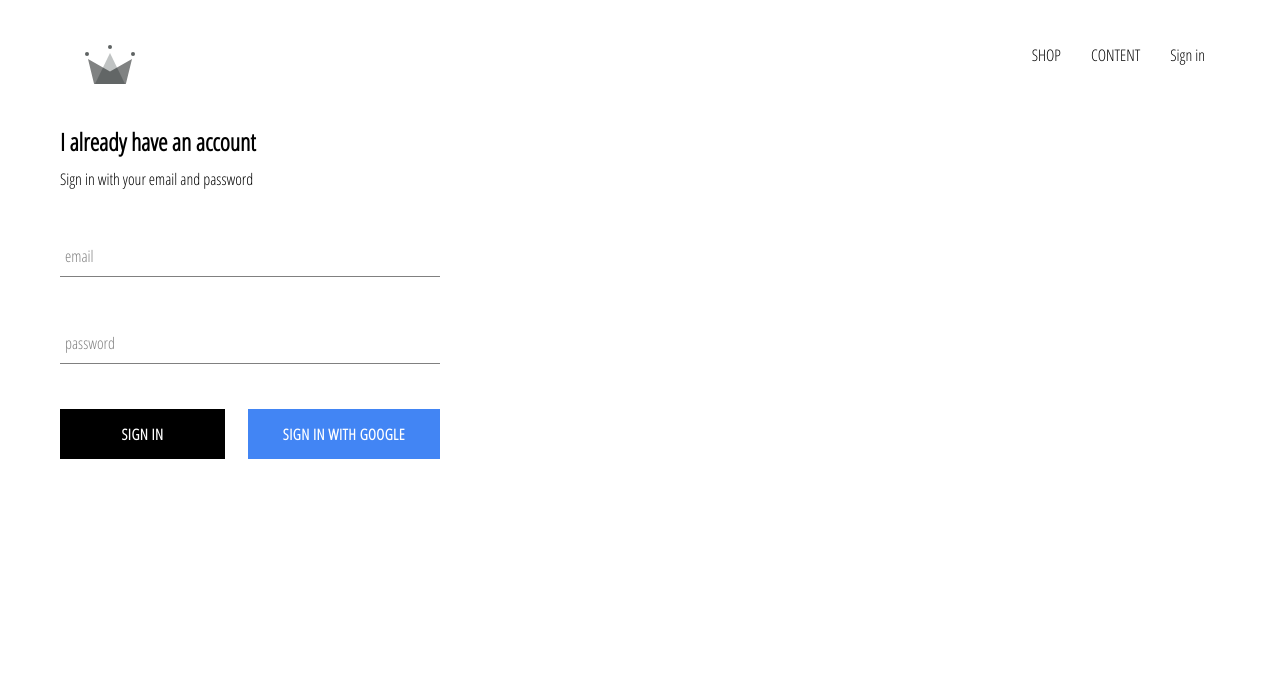
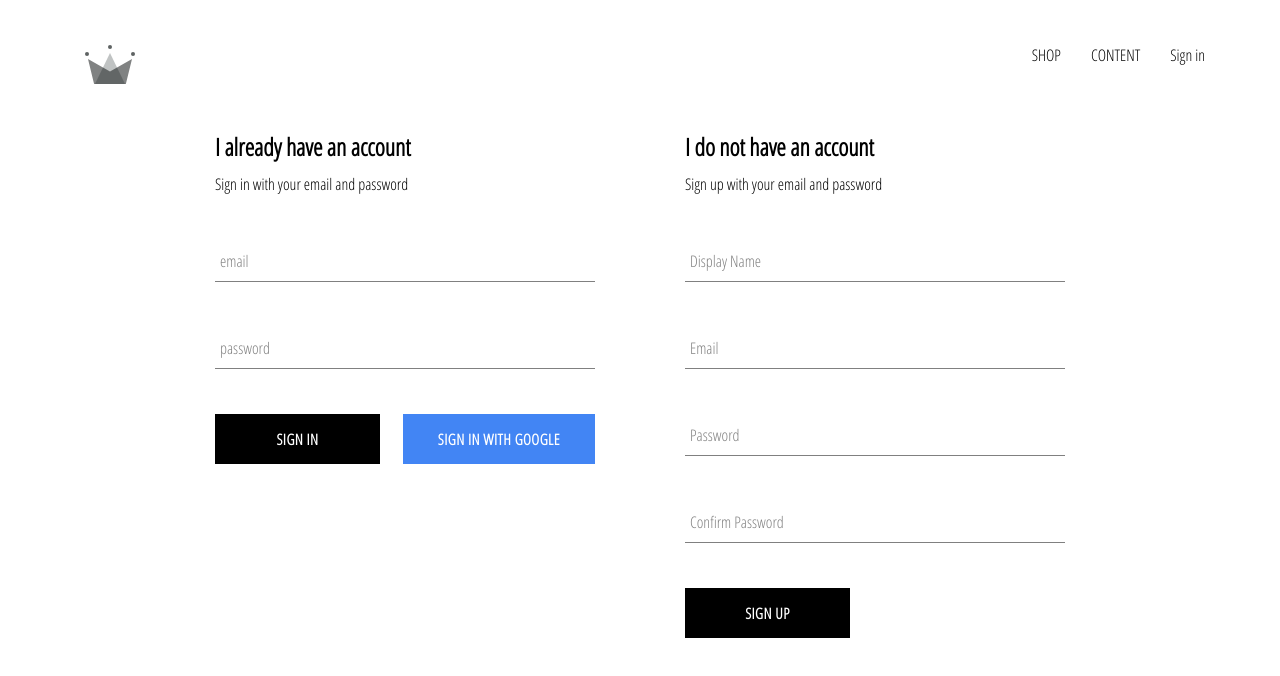
Before and after one commit to chiemezie/crwn-clothing1, a React (Create React App) app: page /signin in a window 1280 px wide. Shown: the top 676 px of the page. Built offline with nearby package versions, Linux system fonts and the light colour scheme; no server answers.

Commit message:
sign up component added

```diff
--- a/src/App.js
+++ b/src/App.js
@@ -21,6 +21,7 @@
                       id: snapShot.id,
                       ...snapShot.data()
                   })
+                  console.log(currentUser);
               }) ;
 
           }
--- /dev/null
+++ b/src/components/sign-up/sign-up.component.jsx
@@ -0,0 +1,63 @@
+import {useState} from 'react';
+import {StyledSignUp, Title, SignUpForm} from './sign-up.styles';
+import FormInput from '../form-input/form-input.component';
+import CustomButton from '../custom-botton/custom-button.component';
+import {auth, createUserProfileDocument} from '../../firebase/firebase.utils';
+
+const SignUp = props => {
+    const [state, setState] = useState({
+        displayName: '',
+        email: '',
+        password: '',
+        confirmPassword: ''
+    }) ;
+
+    const handleSubmit = async event => {
+        // prevent the default arrangement when  a form is submitted
+        event.preventDefault();
+        // be sure that the password and confirm password don't match
+        if(state.password !== state.confirmPassword){
+            alert("Passwords don't match");
+            return;
+        }
+
+        try{
+            const {user} = await auth.createUserWithEmailAndPassword(state.email, state.password);
+            // make sure we wait till the user profile document is created
+            await createUserProfileDocument(user, {displayName: state.displayName});
+            // set the state to empty again
+            setState({
+                displayName: '',
+                email: '',
+                password: '',
+                confirmPassword: ''
+            });
+        }
+
+        catch (error){
+            console.error(error);
+        }
+
+
+    }
+
+    const handleChange = event => {
+        const {name, value} = event.target;
+        setState(prevState => ({ ...prevState, [name]: value }));
+    }
+    return(
+        <StyledSignUp>
+            <Title>I do not have an account</Title>
+            <span> Sign up with your email and password</span>
+            <SignUpForm onSubmit={handleSubmit}>
+                <FormInput type='text' name='displayName' value={state.displayName}onChange = {handleChange} label='Display Name' required/>
+                <FormInput type='email' name='email' value={state.email}onChange = {handleChange} label='Email' required/>
+                <FormInput type='password' name='password' value={state.password}onChange = {handleChange} label='Password' required/>
+                <FormInput type='password' name='confirmPassword' value={state.confirmPassword}onChange = {handleChange} label='Confirm Password' required/>
+                <CustomButton type='submit'>SIGN UP</CustomButton>
+            </SignUpForm>
+        </StyledSignUp>
+    );
+}
+
+export default SignUp;
--- /dev/null
+++ b/src/components/sign-up/sign-up.styles.js
@@ -0,0 +1,13 @@
+import styled from 'styled-components';
+
+export const StyledSignUp = styled.div`
+    display: flex;
+    flex-direction: column;
+    width: 380px;
+`;
+
+export const Title = styled.h2`
+    margin: 10px 0;
+`;
+
+export const SignUpForm = styled.form``;
--- a/src/firebase/firebase.utils.js
+++ b/src/firebase/firebase.utils.js
@@ -18,6 +18,7 @@
 
       // get the reference to the object with the id supplied
       const userRef = firestore.doc(`users/${userAuth.uid}`);
+      console.log(await firestore.collection('users').get());
 
       // get a snapshot using the crud methods from the reference that we got
       const snapShot = await userRef.get();
--- a/src/pages/sign-in-and-sign-up/sign-in-and-sign-up.component.jsx
+++ b/src/pages/sign-in-and-sign-up/sign-in-and-sign-up.component.jsx
@@ -1,9 +1,10 @@
 import {SignInAndSignUp} from './sign-in-and-sign-up.styles';
 import SignIn from '../../components/sing-in/sign-in.component';
-
+import SignUp from '../../components/sign-up/sign-up.component';
 const SignInAndSignUpPage = () => (
     <SignInAndSignUp>
         <SignIn/>
+        <SignUp/>
     </SignInAndSignUp>
 );
 
--- a/src/pages/sign-in-and-sign-up/sign-in-and-sign-up.styles.js
+++ b/src/pages/sign-in-and-sign-up/sign-in-and-sign-up.styles.js
@@ -1,3 +1,8 @@
 import styled from 'styled-components';
 
-export const SignInAndSignUp = styled.div``;
+export const SignInAndSignUp = styled.div`
+    width: 850px;
+    display: flex;
+    justify-content: space-between;
+    margin: 30px auto;
+`;
```
